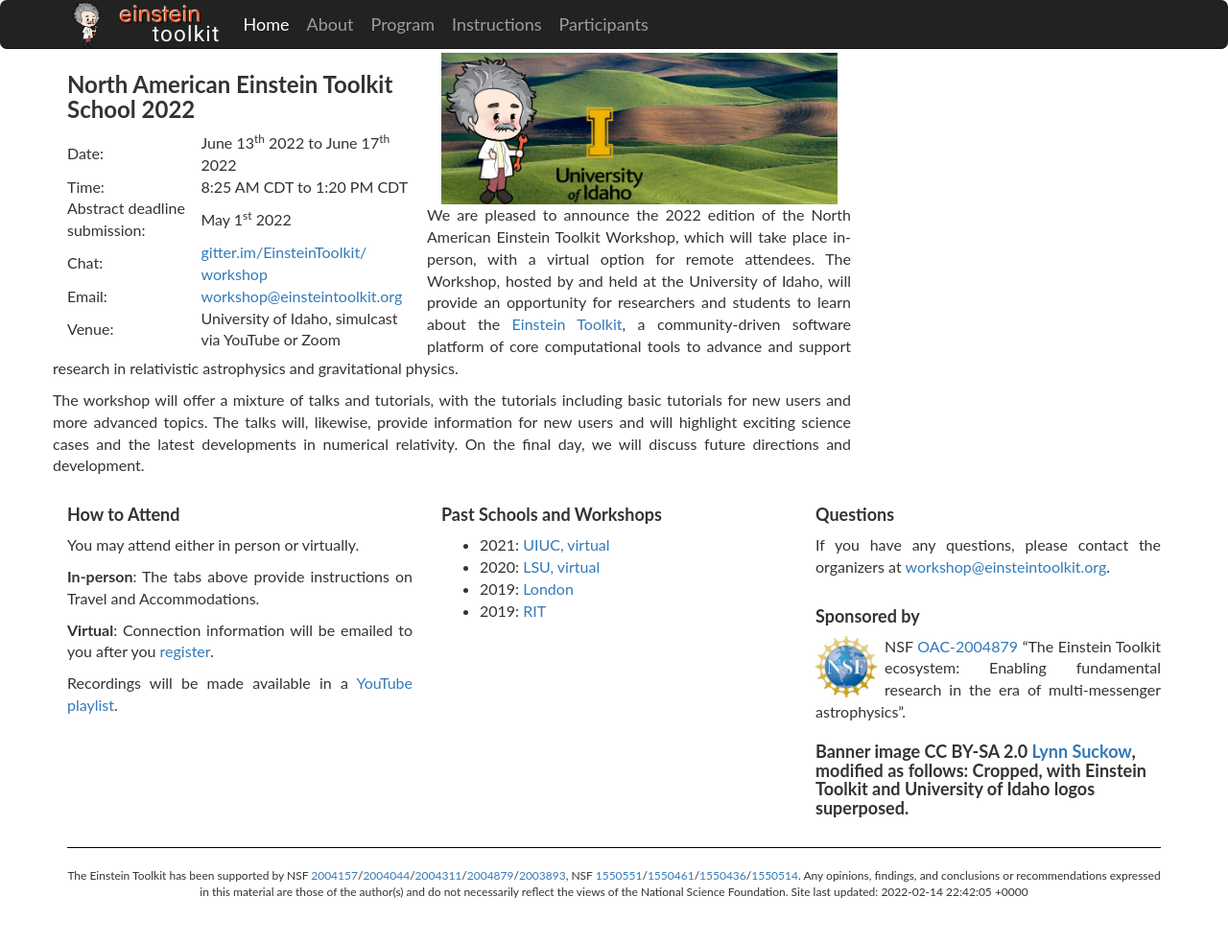
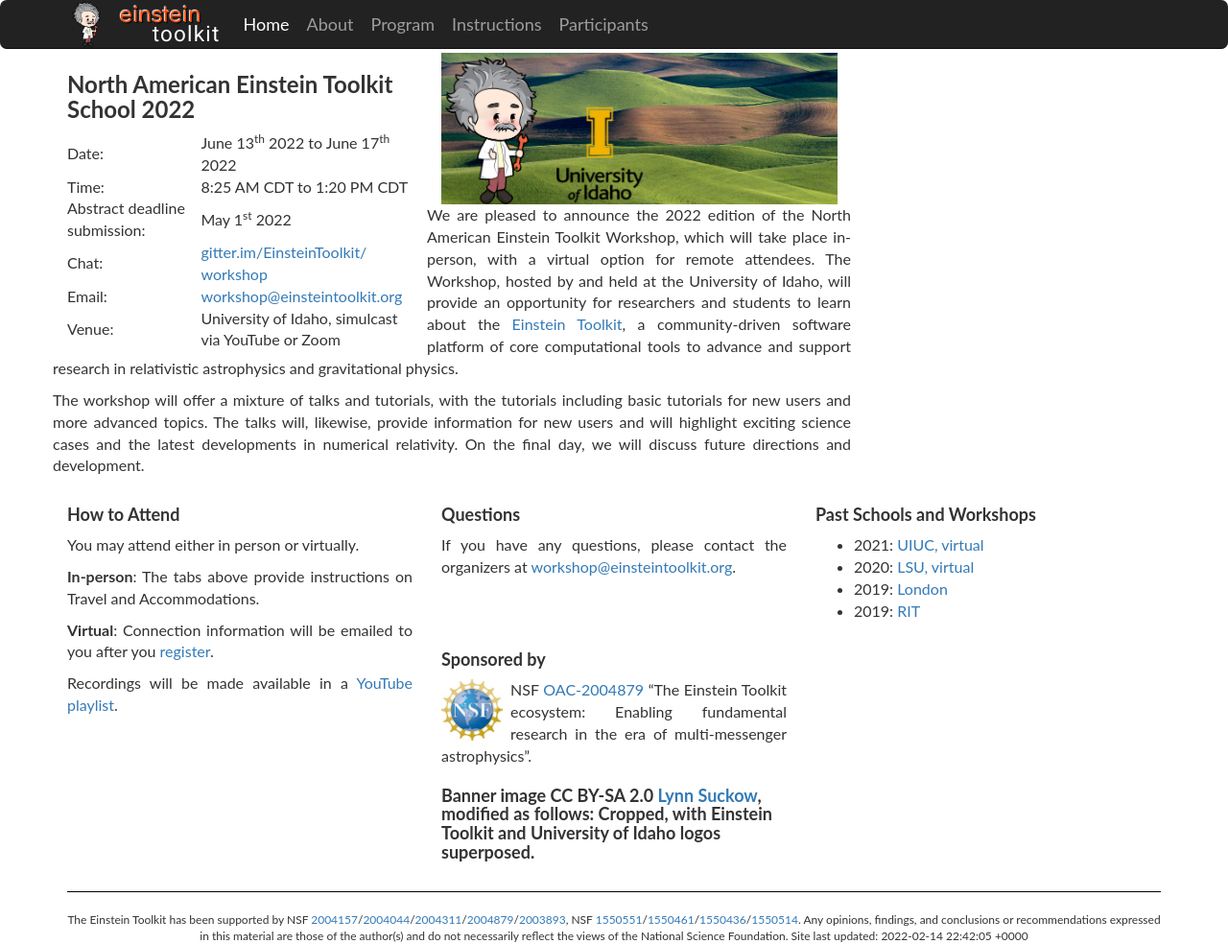
Before and after one commit to EinsteinToolkit/et2022uidaho, a Jekyll site: the page built from index.md, in a window 1280 px wide and 984 px high. Shown: the whole window at 96% size. Built offline with Jekyll 4.4.1, drawn with Linux system fonts in a browser that asks for light colours.

Commit message:
index.md: past workshops should be listed at the bottom, if at all.

```diff
--- a/index.md
+++ b/index.md
@@ -55,6 +55,12 @@ Recordings will be made available in a
 </div>
 
 <div class="col-xs-12 col-sm-6 col-md-4" markdown="1">
+## Questions
+If you have any questions, please contact the organizers at [workshop@einsteintoolkit.org](mailto:workshop@einsteintoolkit.org).
+</div>
+
+
+<div class="col-xs-12 col-sm-6 col-md-4" markdown="1">
 ## Past Schools and Workshops
 * 2021: [UIUC, virtual](https://einsteintoolkit.github.io/et2021uiuc/)
 * 2020: [LSU, virtual](https://www.cct.lsu.edu/Einsteintoolkitworkshop)
@@ -63,11 +69,6 @@ Recordings will be made available in a
 </div>
 
 <div class="col-xs-12 col-sm-6 col-md-4" markdown="1">
-## Questions
-If you have any questions, please contact the organizers at [workshop@einsteintoolkit.org](mailto:workshop@einsteintoolkit.org).
-</div>
-
-<div class="col-xs-12 col-sm-6 col-md-4" markdown="1">
 ## Sponsored by
 ![NSF logo](images/logo/logo_nsf.jpg){: class="textwrapright" style='height: 4em' }
 NSF [OAC-2004879](https://nsf.gov/awardsearch/showAward?AWD_ID=2004311&HistoricalAwards=false) "The Einstein Toolkit ecosystem: Enabling fundamental research in the era of multi-messenger astrophysics".
```
